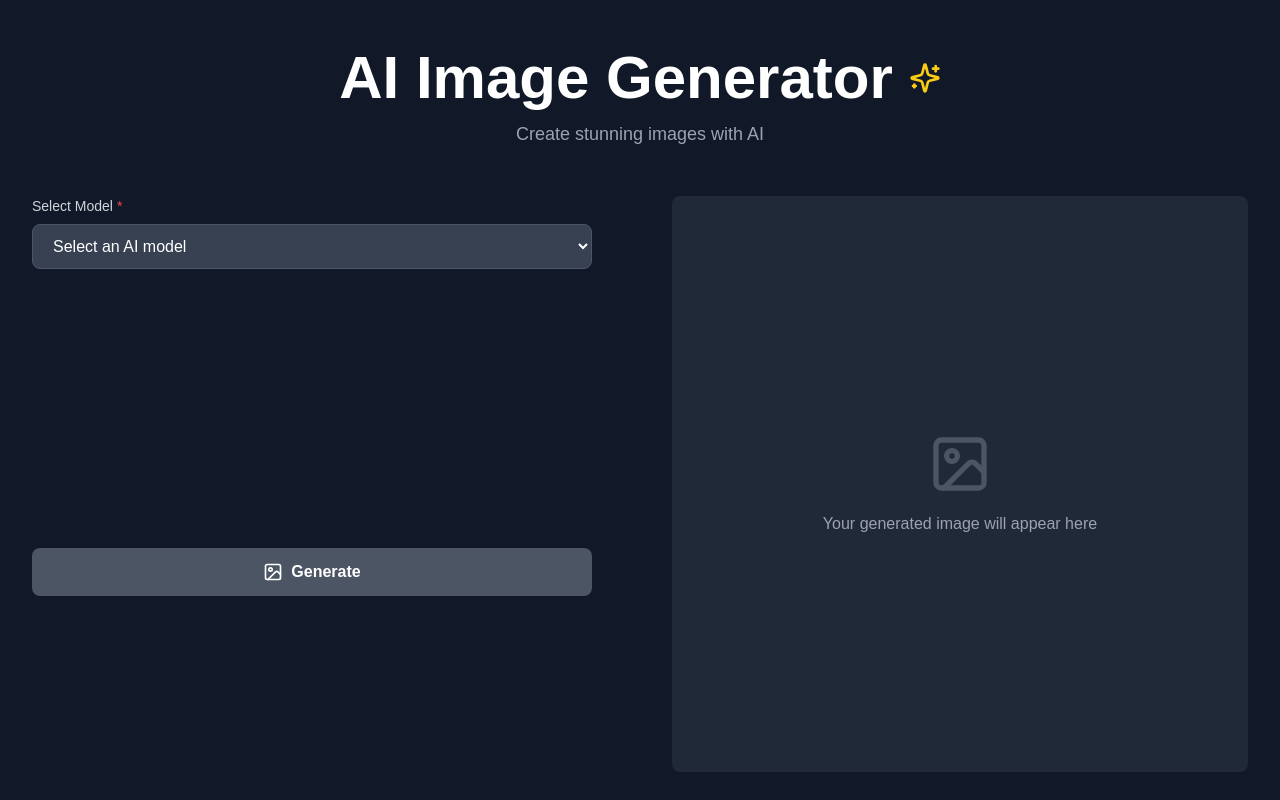
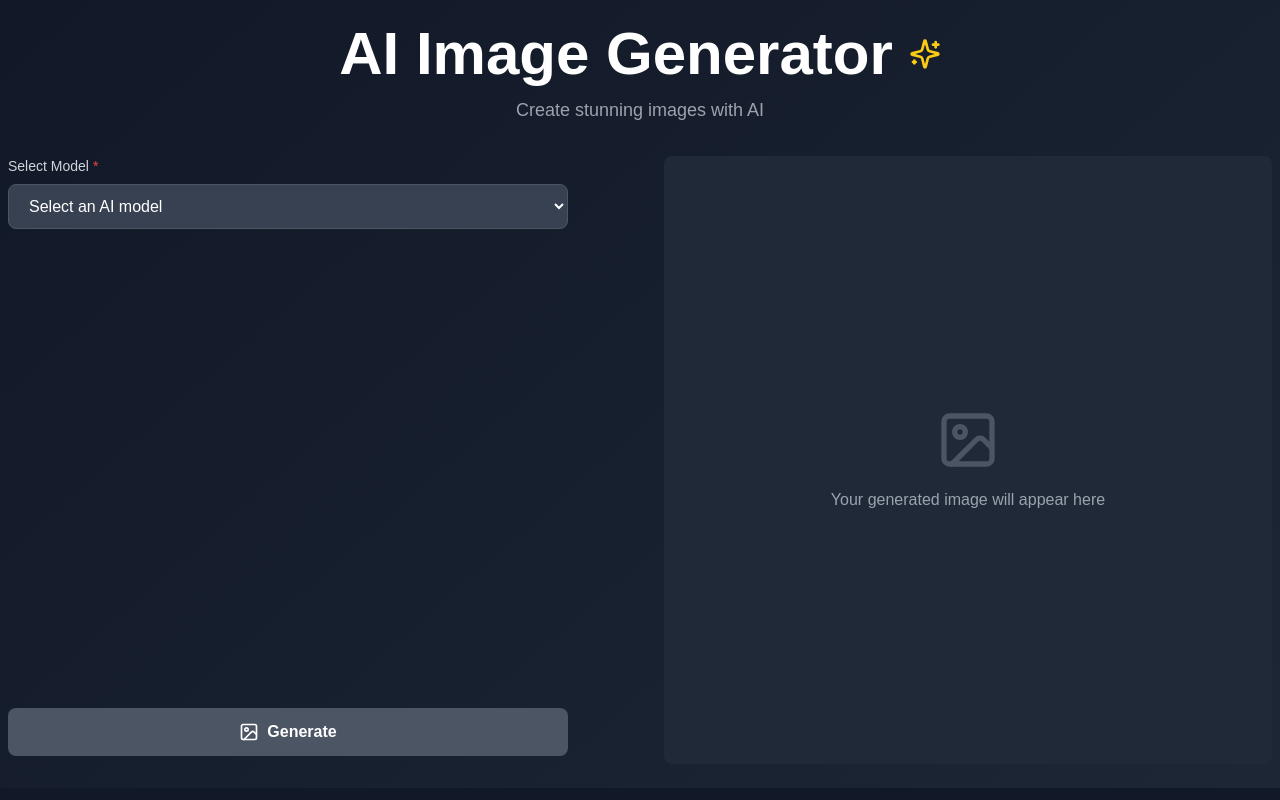
Before and after one commit to DebasishBarai/ai-image-generator-nextjs, a Next.js app: page / in a window 1280 px wide. Shown: the top 800 px of the page. Built offline with nearby package versions, Linux system fonts and the light colour scheme.

Commit message:
privacy contact terms about added

```diff
--- a/app/page.tsx
+++ b/app/page.tsx
@@ -372,8 +372,8 @@ function App() {
   };
 
   return (
-    <div className="min-h-screen bg-gray-900 text-white">
-      <div className="max-w-7xl mx-auto px-4 sm:px-6 lg:px-8 py-12">
+    <div className="min-h-screen bg-gradient-to-br from-gray-900 to-gray-800 text-white">
+      <div className="container mx-auto px-2 py-6">
         <div className="text-center mb-8">
           <h1 className="text-4xl md:text-6xl font-bold flex items-center justify-center gap-4 mb-3">
             AI Image Generator
@@ -382,9 +382,9 @@ function App() {
           <p className="text-gray-400 text-lg">Create stunning images with AI</p>
         </div>
 
-        <div className="grid grid-cols-1 md:grid-cols-2 gap-8 mt-12">
+        <div className="grid grid-cols-1 md:grid-cols-2 gap-4 mx-auto">
           {/* Left side - Input form */}
-          <div className="md:pr-4 max-w-xl flex flex-col h-[calc(100vh-200px)] md:h-[calc(100vh-400px)]">
+          <div className="md:pr-4 max-w-xl flex flex-col h-[calc(100vh-200px)]">
             <form onSubmit={generateImage} className="flex flex-col h-full">
               <div className="overflow-y-auto flex-1 mb-4">
                 <div className="flex flex-col gap-2 mb-4">
```
